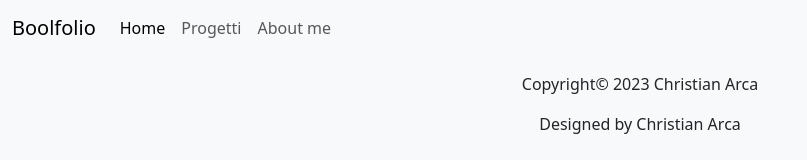
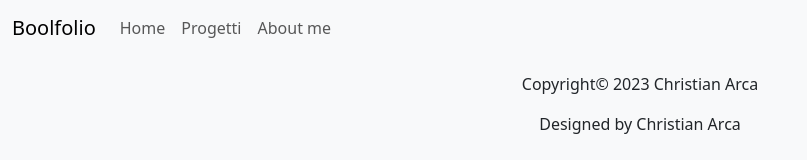
Before and after one commit to christianarca27/vite-boolfolio, a Vue app: page /projects/1 in a window 1280 px wide. Shown: the top 160 px of the page, without its empty margins (0-807 px from the left). Built offline with nearby package versions, Linux system fonts and the light colour scheme.

Commit message:
feat: modificato title dell'applicazione e gestione dell'attributo active nei link della navbar in base alla rotta in cui mi trovo

```diff
--- a/index.html
+++ b/index.html
@@ -4,7 +4,7 @@
 <head>
   <meta charset="UTF-8" />
   <meta name="viewport" content="width=device-width, initial-scale=1.0" />
-  <title>Boolfolio-Front</title>
+  <!-- <title>Boolfolio-Front</title> -->
 </head>
 
 <body>
--- a/src/components/AppHeader.vue
+++ b/src/components/AppHeader.vue
@@ -20,13 +20,16 @@ export default {
                 <div class="collapse navbar-collapse" id="navbarNav">
                     <ul class="navbar-nav">
                         <li class="nav-item">
-                            <router-link class="nav-link active" :to="{ name: 'home' }">Home</router-link>
+                            <router-link class="nav-link" :class="$route.name == 'home' ? 'active' : ''"
+                                :to="{ name: 'home' }">Home</router-link>
                         </li>
                         <li class="nav-item">
-                            <router-link class="nav-link" :to="{ name: 'projects.index' }">Progetti</router-link>
+                            <router-link class="nav-link" :class="$route.name == 'home' ? 'projects.index' : ''"
+                                :to="{ name: 'projects.index' }">Progetti</router-link>
                         </li>
                         <li class="nav-item">
-                            <router-link class="nav-link" :to="{ name: 'about' }">About me</router-link>
+                            <router-link class="nav-link" :class="$route.name == 'home' ? 'about' : ''"
+                                :to="{ name: 'about' }">About me</router-link>
                         </li>
                     </ul>
                 </div>
--- a/src/router.js
+++ b/src/router.js
@@ -11,18 +11,31 @@ const router = createRouter({
             path: '/',
             name: 'home',
             component: AppHome,
+            meta: {
+                title: 'Home'
+            },
         },
         {
             path: '/projects',
             name: 'projects.index',
             component: ProjectsIndex,
+            meta: {
+                title: 'Projects'
+            },
         },
         {
             path: '/about',
             name: 'about',
             component: AppAbout,
+            meta: {
+                title: 'About'
+            },
         },
     ],
 });
 
+router.beforeEach(to => {
+    document.title = to.meta?.title ? 'Boolfolio - ' + to.meta.title : 'Boolfolio';
+})
+
 export { router };
```
